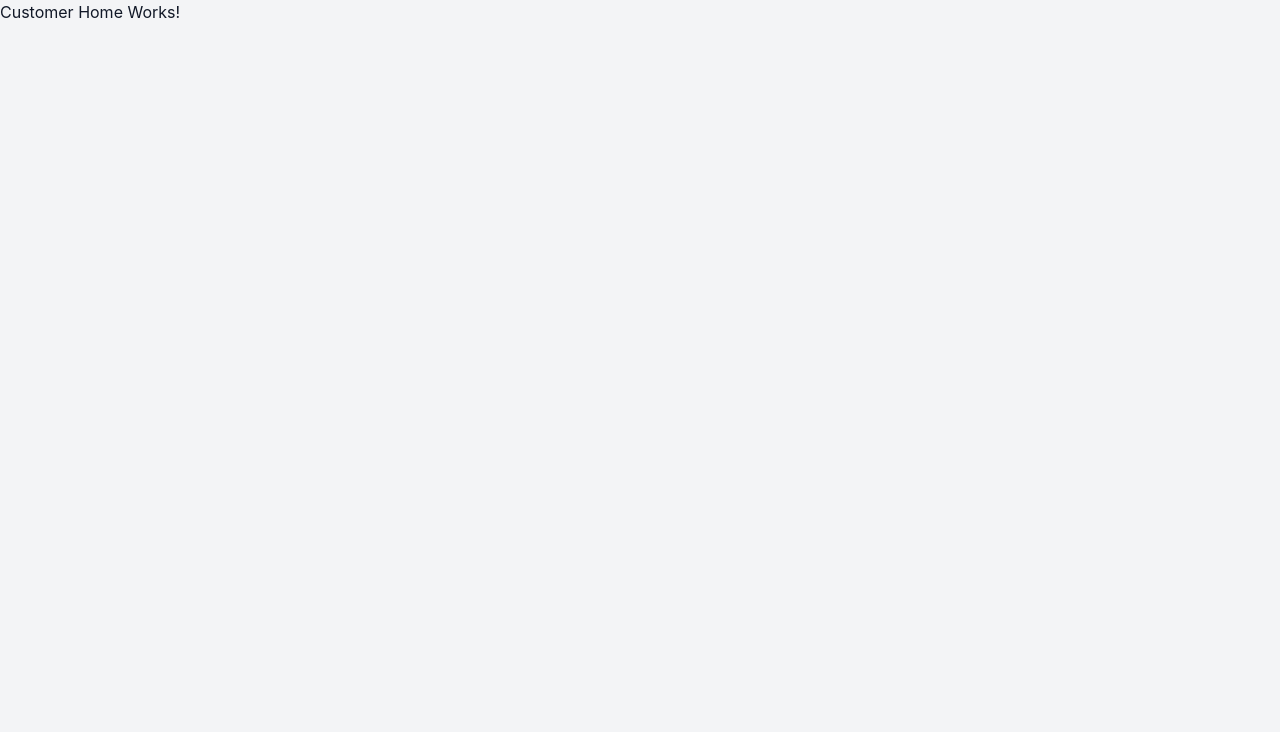
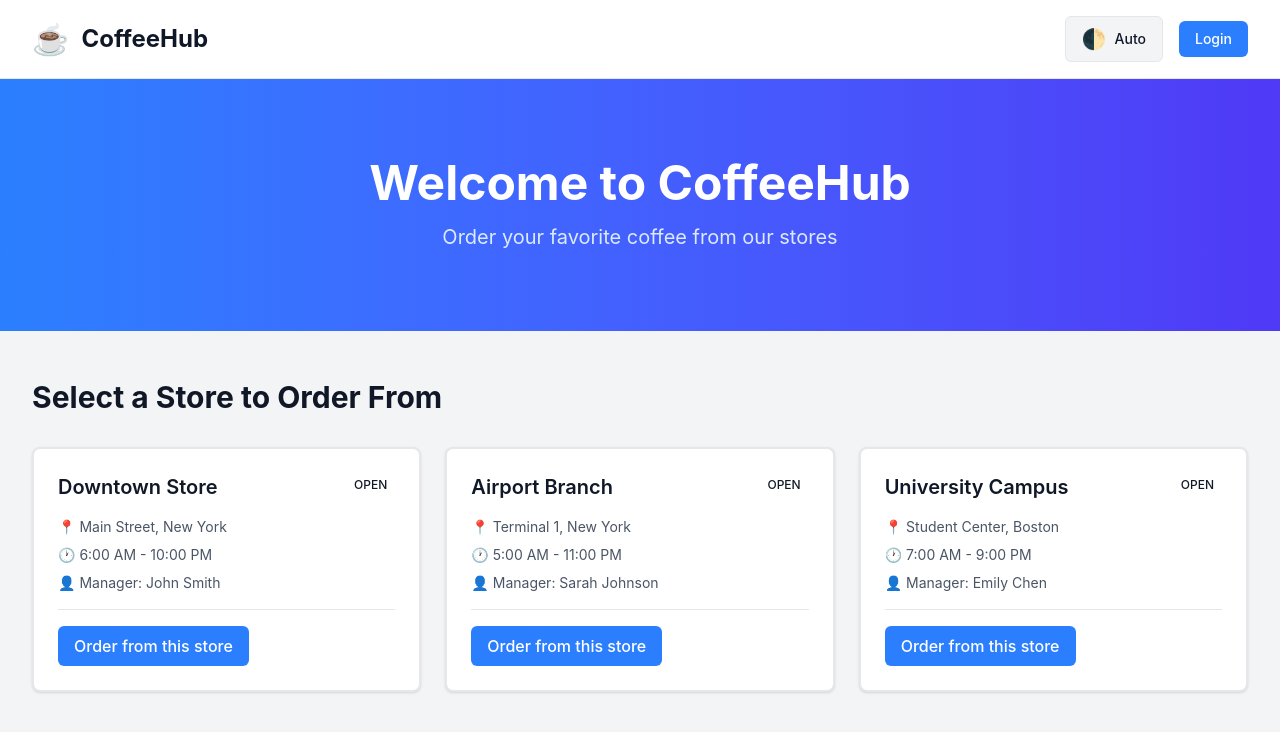
Before and after one commit to sodanonet/coffeehub, an Angular app: page / in a window 1280 px wide. Shown: the top 732 px of the page. Built offline with nearby package versions, Linux system fonts and the light colour scheme.

Commit message:
Add feature customer home

```diff
--- a/src/app/features/customer/customer-home.html
+++ b/src/app/features/customer/customer-home.html
@@ -1 +1,72 @@
-<div>Customer Home Works!</div>
+<div>
+  <app-customer-header />
+
+  <div class="bg-gradient-to-r from-blue-500 to-indigo-600 text-white py-20">
+    <div class="max-w-7xl mx-auto px-8 text-center">
+      <h1 class="text-5xl font-bold mb-4">Welcome to CoffeeHub</h1>
+      <p class="text-xl text-blue-100">Order your favorite coffee from our stores</p>
+    </div>
+  </div>
+
+  <div class="max-w-7xl mx-auto px-8 py-12">
+    <h2 class="text-3xl font-bold text-gray-900 mb-8">Select a Store to Order From</h2>
+
+    @if (loading()) {
+      <app-loading-spinner message="Loading stores..." />
+    }
+
+    @if (!loading()) {
+      <div class="grid grid-cols-1 md:grid-cols-2 lg:grid-cols-3 gap-6">
+        @for (store of stores(); track store.id) {
+          <div
+            class="bg-white rounded-lg border-2 transition-all cursor-pointer shadow-sm hover:shadow-md"
+            (click)="selectStore(store)"
+            (keydown.enter)="selectStore(store)"
+            [class.border-blue-500]="selectedStoreId() === store.id"
+            [class.border-gray-200]="selectedStoreId() !== store.id"
+            tabindex="0"
+            role="button"
+          >
+            <div class="p-6">
+              <div class="flex justify-between items-start mb-4">
+                <h3 class="text-xl font-semibold text-gray-900">{{ store.name }}</h3>
+                <span
+                  class="px-2 py-1 text-xs font-medium rounded-full"
+                  [class.bg-green-100]="store.status === 'OPEN'"
+                  [class.text-green-800]="store.status === 'OPEN'"
+                  [class.bg-red-100]="store.status !== 'OPEN'"
+                  [class.text-red-800]="store.status !== 'OPEN'"
+                >
+                  {{ store.status }}
+                </span>
+              </div>
+              <div class="space-y-2 mb-4">
+                <p class="text-sm text-gray-600">📍 {{ store.location }}, {{ store.city }}</p>
+                <p class="text-sm text-gray-600">🕐 {{ store.openingHours }}</p>
+                <p class="text-sm text-gray-600">👤 Manager: {{ store.manager }}</p>
+              </div>
+              <div class="pt-4 border-t border-gray-200">
+                @if (store.status === 'OPEN') {
+                  <app-button (clicked)="selectStore(store)" class="w-full">
+                    Order from this store
+                  </app-button>
+                }
+                @if (store.status !== 'OPEN') {
+                  <span class="block text-center text-sm text-red-600 font-medium"
+                    >Currently closed</span
+                  >
+                }
+              </div>
+            </div>
+          </div>
+        }
+
+        @if (stores().length === 0) {
+          <div class="col-span-full text-center py-12">
+            <p class="text-gray-600 text-lg">No stores available at this moment</p>
+          </div>
+        }
+      </div>
+    }
+  </div>
+</div>
--- a/src/app/features/customer/customer-home.ts
+++ b/src/app/features/customer/customer-home.ts
@@ -1,10 +1,55 @@
-import { Component } from '@angular/core';
+import { Component, inject, signal, OnInit } from '@angular/core';
 import { CommonModule } from '@angular/common';
+import { Router } from '@angular/router';
+import { StoreService } from '../stores/services/store.service';
+import { Store } from '../stores/models/store.model';
+import { CartService } from '../../core/services/cart.service';
+import { CustomerHeader } from '../../shared/components/customer-header/customer-header';
+import { Button } from '../../shared/components/button/button';
+import { LoadingSpinner } from '../../shared/components/loading-spinner/loading-spinner';
 
 @Component({
   selector: 'app-customer-home',
   standalone: true,
-  imports: [CommonModule],
+  imports: [CommonModule, CustomerHeader, Button, LoadingSpinner],
   templateUrl: './customer-home.html',
 })
-export class CustomerHome {}
+export class CustomerHome implements OnInit {
+  private storeService = inject(StoreService);
+  private cartService = inject(CartService);
+  private router = inject(Router);
+
+  protected readonly loading = signal(true);
+  protected readonly stores = signal<Store[]>([]);
+  protected readonly selectedStoreId = this.cartService.storeId;
+
+  ngOnInit(): void {
+    this.loadStores();
+  }
+
+  private loadStores(): void {
+    this.loading.set(true);
+    this.storeService.getStores().subscribe({
+      next: (stores) => {
+        // Filter to only show open stores
+        const openStores = stores.filter((s) => s.status === 'OPEN');
+        this.stores.set(openStores);
+        this.loading.set(false);
+      },
+      error: (error) => {
+        console.error('Error loading stores:', error);
+        this.loading.set(false);
+      },
+    });
+  }
+
+  protected selectStore(store: Store): void {
+    if (store.status !== 'OPEN') {
+      alert('This store is currently closed');
+      return;
+    }
+
+    this.cartService.setStore(store.id);
+    this.router.navigate(['/order/menu']);
+  }
+}
```
